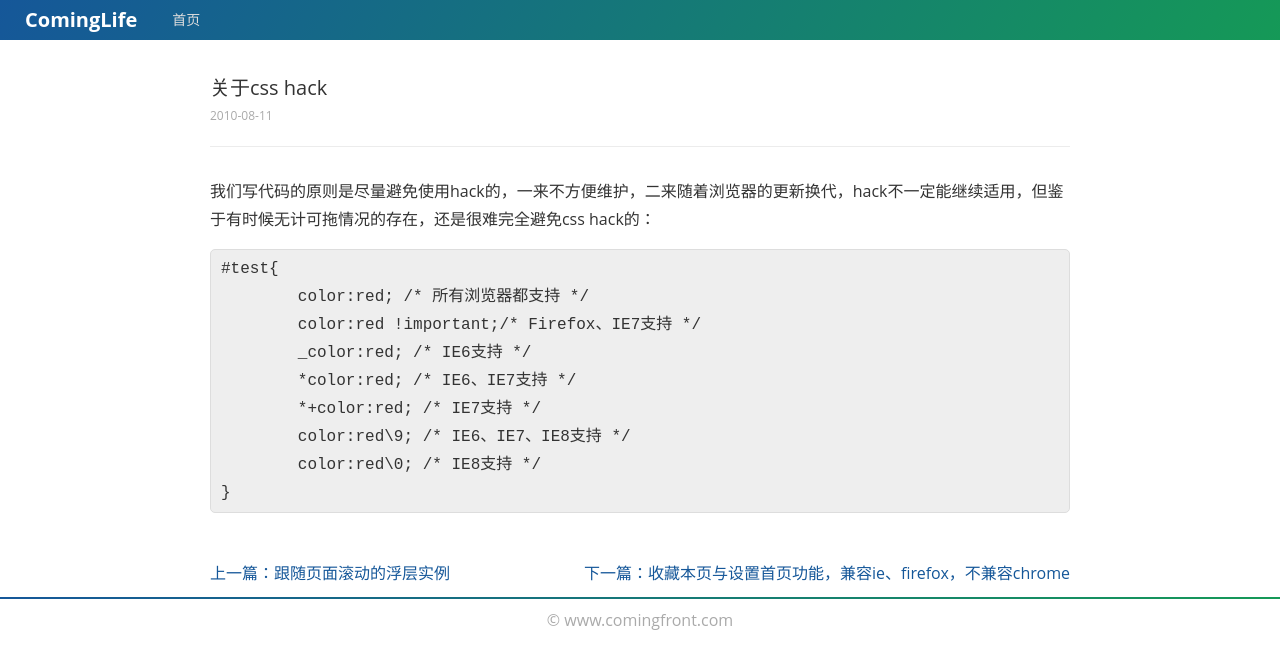
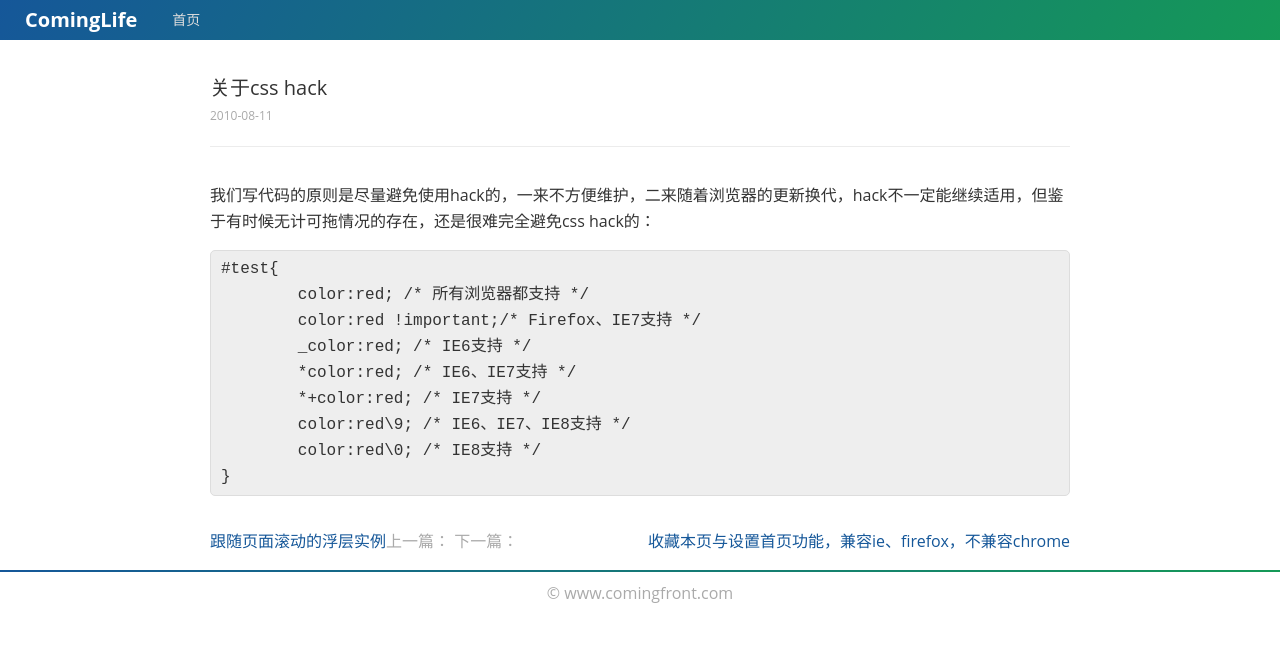
Before and after one commit to cominglife/comingfront.github.io, a Jekyll site: the page built from _posts/2010-08-11-css-hack.md, in a window 1280 px wide. Shown: the top 669 px of the page. Built offline with Jekyll 4.4.1, drawn with Linux system fonts in a browser that asks for light colours.

Commit message:
add note

```diff
--- a/_layouts/post.html
+++ b/_layouts/post.html
@@ -16,10 +16,10 @@ comment: true
 		</div>
 		<div class="article_rela cf">
 	        {% if page.previous %}
-	        <a class="article_prev" href="{{ page.previous.url }}">上一篇：{{ page.previous.title | truncatewords:5 }}</a>
+	        上一篇：<a class="article_prev" href="{{ page.previous.url }}">{{ page.previous.title | truncatewords:5 }}</a>
 	        {% endif %}
 	        {% if page.next %}
-	        <a class="article_next" href="{{ page.next.url }}">下一篇：{{ page.next.title | truncatewords:5 }}</a>
+	        下一篇：<a class="article_next" href="{{ page.next.url }}">{{ page.next.title | truncatewords:5 }}</a>
 	        {% endif %}
 		</div>
 	</div>
--- a/css/style.css
+++ b/css/style.css
@@ -30,11 +30,13 @@ body{min-width:320px; color:#333;}
 .list{padding-left:25px;}
 .list li{padding:25px 0 25px 65px; border-bottom:1px solid #ececec; position:relative;}
 .list_type{width:48px; height:48px; line-height:48px; border:1px solid #ececec; border-radius:24px; position:absolute; left:0; top:38px; text-align:center; transition:border-color .3s;}
-.list_type:hover{border-color:#155799;}
-.list_con{line-height:24px;}
+.list_type:hover{border-color:#4879a8;}
+.list_con{line-height:26px;}
 .list_tit{display:block; font-size:16px;}
-.list_intr{display:block; margin-top:6px;}
-.list_date{display:block; font-size:12px; color:#999;}
+.list_tit a{color:#333;}
+.list_tit a:hover{color:#4879a8;}
+.list_intr{display:block; margin-top:6px; color:#999;}
+.list_date{display:block; font-size:12px; color:#aaa;}
 .list_more{display:block; width:60px; border-radius:4px; margin-top:4px; text-align:center; font-size:12px; color:#fff; background:#155799; transition:background .3s;}
 .list_more:hover{color:#fff; background:rgba(25,88,151,0.8);}
 
@@ -51,7 +53,7 @@ body{min-width:320px; color:#333;}
 .article_tit{padding:30px 0 20px; border-bottom:1px solid #ececec;}
 .article_tit h1{font-size:20px; font-weight:400;}
 .article_tit span{display:block; font-size:12px;}
-.article_con{padding:20px 0; counter-reset:chapter section subsection point;}
+.article_con{padding-top:20px; line-height:26px; counter-reset:chapter section subsection point;}
 .article_con h2,.article_con h3,.article_con h4,.article_con h5{margin:10px 0; font-weight:400;}
 .article_con h2::before,.article_con h3::before,.article_con h4::before,.article_con h5::before{margin-right:10px; color:#777;}
 .article_con h2{font-size:20px;}
@@ -62,11 +64,11 @@ body{min-width:320px; color:#333;}
 .article_con h3::before{content:counter(chapter)"."counter(section); counter-increment:section;}
 .article_con h4::before{content:counter(chapter)"."counter(section)"."counter(subsection); counter-increment:subsection;}
 .article_con h5::before{content:counter(chapter)"."counter(section)"."counter(subsection)"."counter(point); counter-increment:point;}
-.article_con p{margin:10px 0;}
+.article_con p{margin:15px 0;}
 
 .aboutMe{padding:10% 5%; background:#f8f8f8;}
 
-.article_rela{padding:10px 0; color:#aaa;}
+.article_rela{padding:15px 0; color:#aaa;}
 .article_prev{float:left;}
 .article_next{float:right;}
 
```
